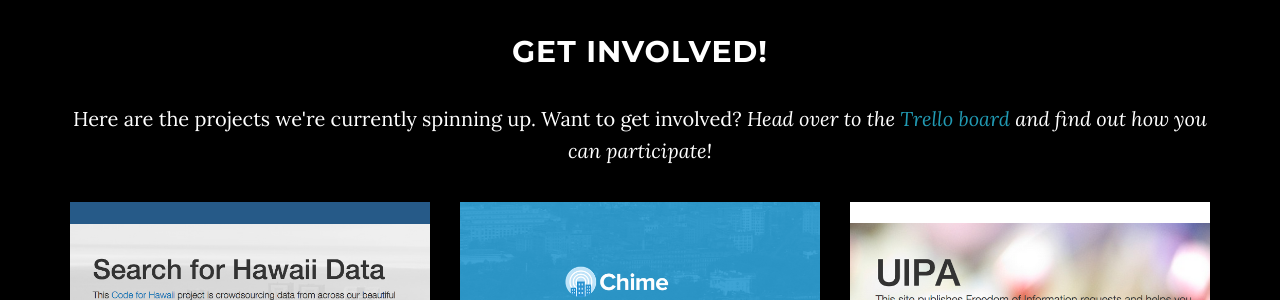
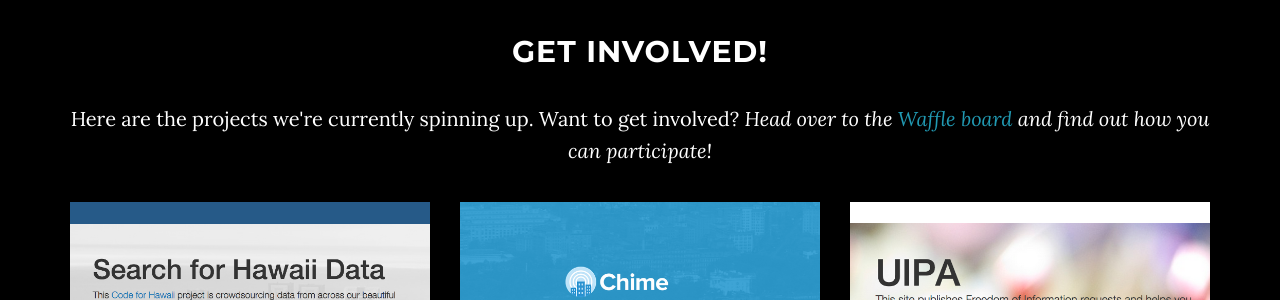
Before and after one commit to CodeWithAloha/codeforhawaii.github.io, a Jekyll site: the page built from index.html, in a window 1280 px wide and 900 px high, scrolled down 2594 px. Shown: the part 154-454 px from the top of the window. Built offline with Jekyll 4.4.1, drawn with Linux system fonts in a browser that asks for light colours; comment, search, counter and statistics services are not loaded.

Commit message:
Linking to waffle board.

```diff
--- a/_includes/getinvolved.html
+++ b/_includes/getinvolved.html
@@ -4,7 +4,7 @@
         <div class="col-lg-14">
             <h2>Get Involved!</h2>
 
-            <p>Here are the projects we're currently spinning up. Want to get involved? <i>Head over to the <a href="https://trello.com/b/owu1vXgu/project-management">Trello board</a> and find out how you can participate!</i></p>
+            <p>Here are the projects we're currently spinning up. Want to get involved? <i>Head over to the <a href="https://waffle.io/codeforhawaii/organization">Waffle board</a> and find out how you can participate!</i></p>
 
                         <div class="col-md-4 portfolio-item">
                 <a href="http://data.codeforhawaii.org/">
```
